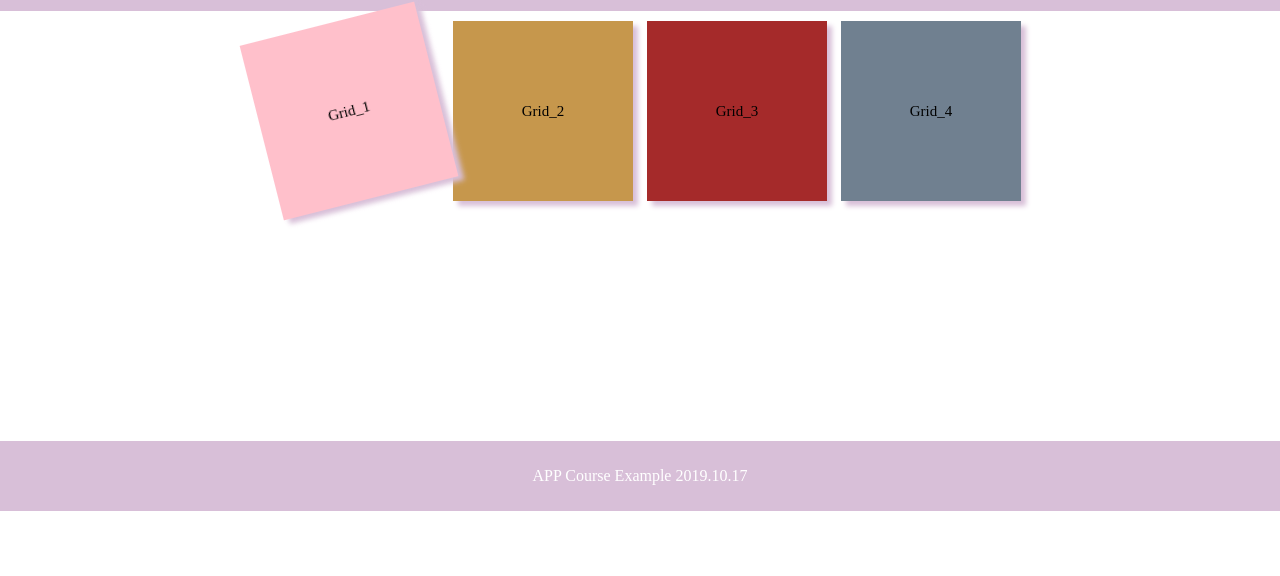
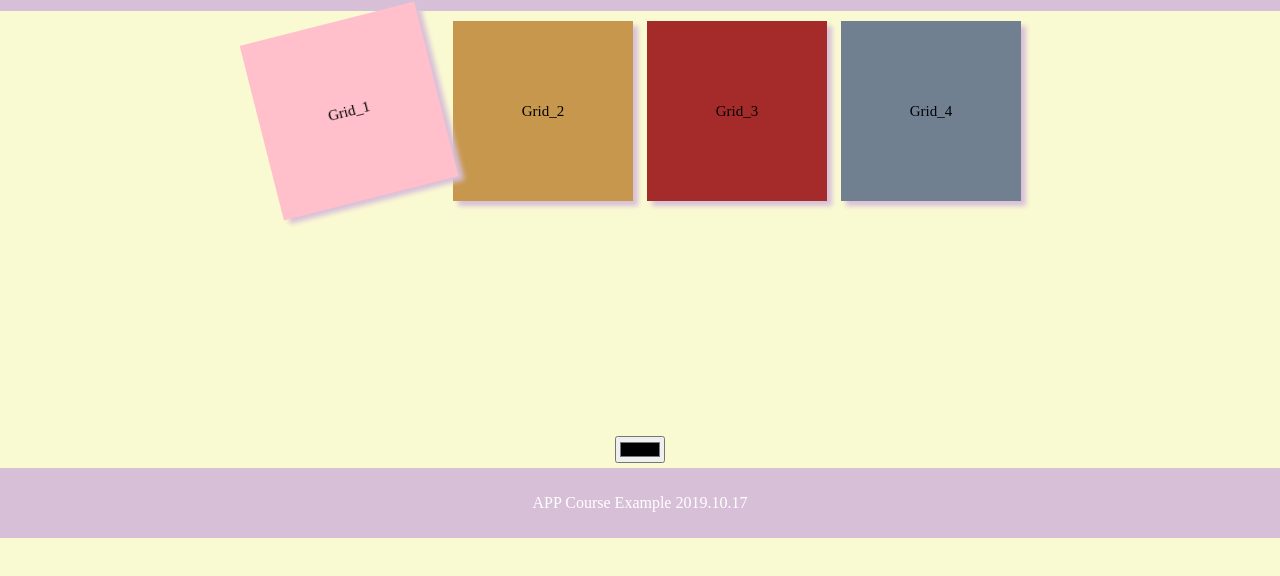
Before and after one commit to 1106137203/my_git, a plain HTML site: page APP_Course_Case/Case0_CSS_Ani_Vari/index.html in a window 1280 px wide. Shown: the part 88-664 px from the top of the page. Drawn offline with Linux system fonts and the light colour scheme.

Commit message:
Init Case0

```diff
--- a/APP_Course_Case/Case0_CSS_Ani_Vari/basic.css
+++ b/APP_Course_Case/Case0_CSS_Ani_Vari/basic.css
@@ -1,4 +1,9 @@
+:root{
+	--back_color:lightgoldenrodyellow;
+}
+
 body {
+	background-color: var(--back_color);
 	margin: 0;
 	text-align: center;
 }
--- a/APP_Course_Case/Case0_CSS_Ani_Vari/index.html
+++ b/APP_Course_Case/Case0_CSS_Ani_Vari/index.html
@@ -21,6 +21,7 @@
 		<div class="grid grid3">Grid_3</div>
 		<div class="grid grid4">Grid_4</div>
 	</div>
+	<input type="color" id="color" onchange="getColor()">
 </section>
 
 <footer>
```
Also changed, not shown: 1 other file.
